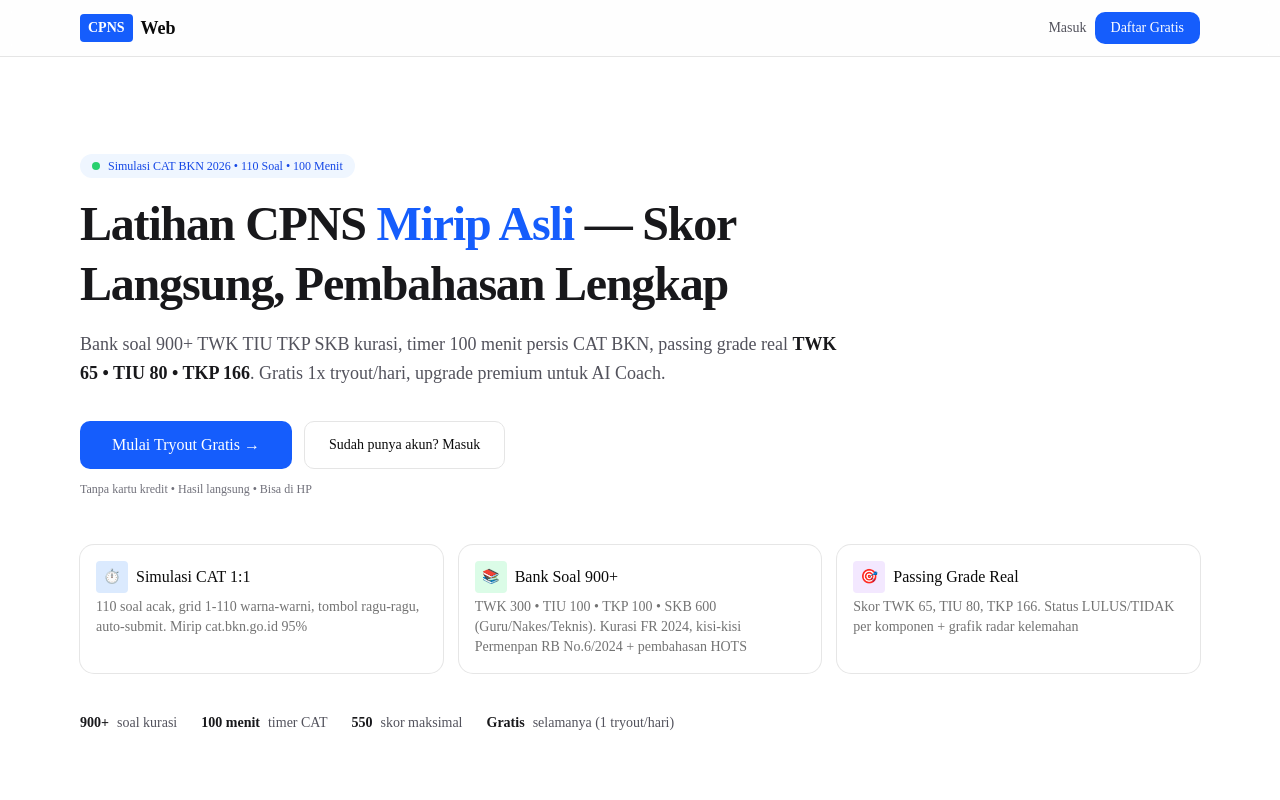
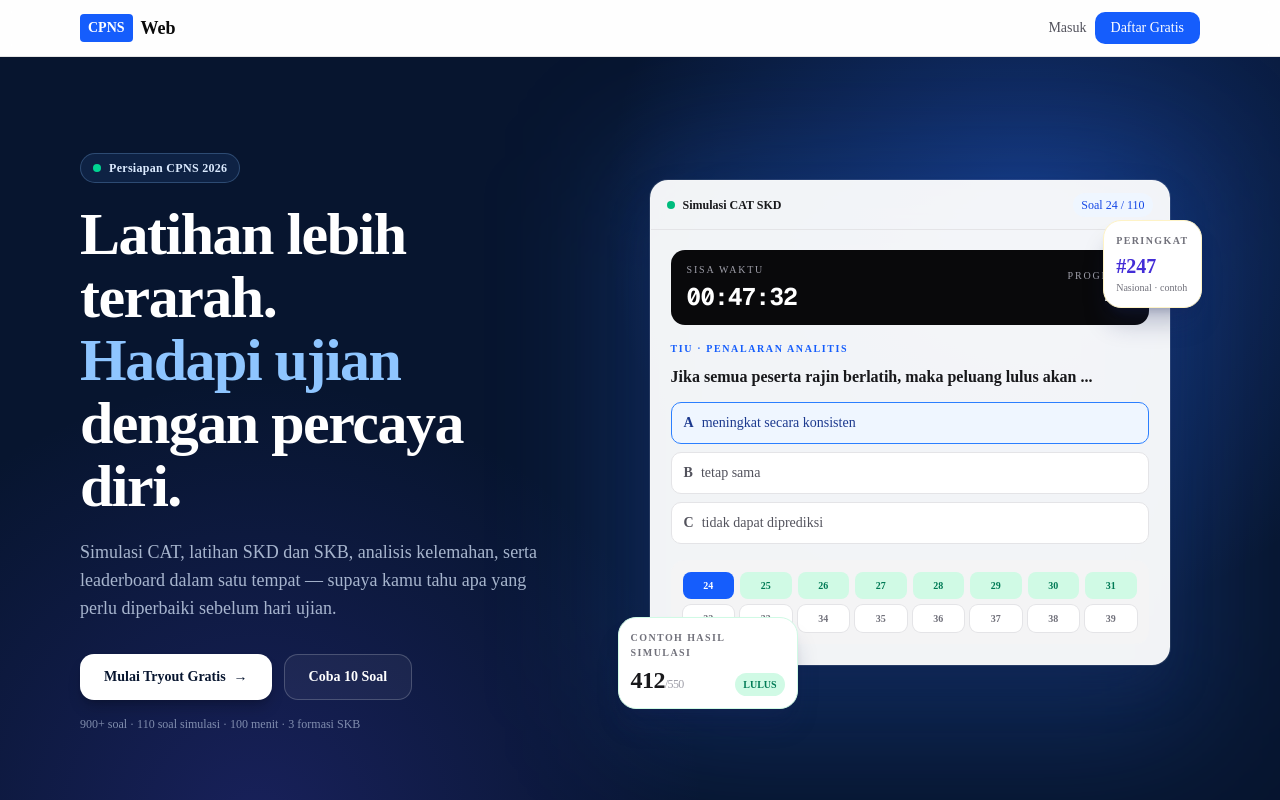
Before and after one commit to RhazorJavkins/CPNS_WEB, a Next.js app: page / in a window 1280 px wide. Shown: the top 800 px of the page. Built offline with nearby package versions, Linux system fonts and the light colour scheme; no server answers; the database is empty.

Commit message:
feat: redesign fase 1 hero product mockup

```diff
--- a/src/app/page.tsx
+++ b/src/app/page.tsx
@@ -1,7 +1,7 @@
 import Link from "next/link";
-import { Button } from "@/components/ui/button";
 import { Card, CardContent, CardDescription, CardHeader, CardTitle } from "@/components/ui/card";
 import LandingAkbarWrapper from "@/components/akbar/LandingAkbarWrapper";
+import HeroSection from "@/components/landing/HeroSection";
 
 function FAQSchema() {
   const faq = {
@@ -34,72 +34,17 @@
       </header>
 
       {/* Hero */}
+      <HeroSection />
       <LandingAkbarWrapper />
       <section className="flex-1 bg-white dark:bg-zinc-900">
         <div className="max-w-6xl mx-auto px-4 py-16 md:py-24">
-          <div className="max-w-3xl">
-            <div className="inline-flex items-center gap-2 bg-blue-50 dark:bg-blue-950 text-blue-700 dark:text-blue-300 px-3 py-1 rounded-full text-xs font-medium mb-4">
-              <span className="w-2 h-2 bg-green-500 rounded-full animate-pulse" />
-              Simulasi CAT BKN 2026 • 110 Soal • 100 Menit
-            </div>
-            <h1 className="text-4xl md:text-5xl font-bold tracking-tight text-zinc-900 dark:text-white leading-tight">
-              Latihan CPNS <span className="text-blue-600">Mirip Asli</span> — Skor Langsung, Pembahasan Lengkap
-            </h1>
-            <p className="mt-4 text-lg text-zinc-600 dark:text-zinc-400 leading-relaxed">
-              Bank soal 900+ TWK TIU TKP SKB kurasi, timer 100 menit persis CAT BKN, passing grade real <span className="font-semibold text-zinc-900 dark:text-white">TWK 65 • TIU 80 • TKP 166</span>. Gratis 1x tryout/hari, upgrade premium untuk AI Coach.
-            </p>
-            <div className="mt-8 flex flex-col sm:flex-row gap-3">
-              <Link href="/dashboard" className="inline-flex items-center justify-center h-12 px-8 text-base bg-blue-600 text-white rounded-lg font-medium hover:bg-blue-700">Mulai Tryout Gratis →</Link>
-              <Link href="/login" className="inline-flex items-center justify-center h-12 px-6 border rounded-lg text-sm font-medium hover:bg-zinc-50 dark:hover:bg-zinc-800">Sudah punya akun? Masuk</Link>
-            </div>
-            <p className="mt-3 text-xs text-zinc-500">Tanpa kartu kredit • Hasil langsung • Bisa di HP</p>
+          <div className="grid gap-4 md:grid-cols-3">
+            <Card><CardHeader><CardTitle className="text-base">Simulasi CAT realistis</CardTitle><CardDescription>Timer, navigasi soal, dan hasil otomatis untuk melatih ritme sebelum hari ujian.</CardDescription></CardHeader></Card>
+            <Card><CardHeader><CardTitle className="text-base">Analisis yang bisa ditindaklanjuti</CardTitle><CardDescription>Lihat komponen yang perlu diperbaiki, bukan hanya angka skor total.</CardDescription></CardHeader></Card>
+            <Card><CardHeader><CardTitle className="text-base">SKD sampai SKB</CardTitle><CardDescription>Latihan SKD dan tiga formasi SKB dalam satu akun.</CardDescription></CardHeader></Card>
           </div>
-
-          {/* Feature cards */}
-          <div className="grid md:grid-cols-3 gap-4 mt-12">
-            <Card>
-              <CardHeader>
-                <CardTitle className="text-base flex items-center gap-2">
-                  <span className="w-8 h-8 bg-blue-100 dark:bg-blue-900 rounded flex items-center justify-center text-sm">⏱️</span>
-                  Simulasi CAT 1:1
-                </CardTitle>
-                <CardDescription>110 soal acak, grid 1-110 warna-warni, tombol ragu-ragu, auto-submit. Mirip cat.bkn.go.id 95%</CardDescription>
-              </CardHeader>
-            </Card>
-            <Card>
-              <CardHeader>
-                <CardTitle className="text-base flex items-center gap-2">
-                  <span className="w-8 h-8 bg-green-100 dark:bg-green-900 rounded flex items-center justify-center text-sm">📚</span>
-                  Bank Soal 900+
-                </CardTitle>
-                <CardDescription>TWK 300 • TIU 100 • TKP 100 • SKB 600 (Guru/Nakes/Teknis). Kurasi FR 2024, kisi-kisi Permenpan RB No.6/2024 + pembahasan HOTS</CardDescription>
-              </CardHeader>
-            </Card>
-            <Card>
-              <CardHeader>
-                <CardTitle className="text-base flex items-center gap-2">
-                  <span className="w-8 h-8 bg-purple-100 dark:bg-purple-900 rounded flex items-center justify-center text-sm">🎯</span>
-                  Passing Grade Real
-                </CardTitle>
-                <CardDescription>Skor TWK 65, TIU 80, TKP 166. Status LULUS/TIDAK per komponen + grafik radar kelemahan</CardDescription>
-              </CardHeader>
-            </Card>
-          </div>
-
-          {/* Social proof */}
-          <div className="mt-10 flex flex-wrap items-center gap-6 text-sm text-zinc-600 dark:text-zinc-400">
-            <div className="flex items-center gap-2">
-              <span className="font-semibold text-zinc-900 dark:text-white">900+</span> soal kurasi
-            </div>
-            <div className="flex items-center gap-2">
-              <span className="font-semibold text-zinc-900 dark:text-white">100 menit</span> timer CAT
-            </div>
-            <div className="flex items-center gap-2">
-              <span className="font-semibold text-zinc-900 dark:text-white">550</span> skor maksimal
-            </div>
-            <div className="flex items-center gap-2">
-              <span className="font-semibold text-zinc-900 dark:text-white">Gratis</span> selamanya (1 tryout/hari)
-            </div>
+          <div className="mt-8 flex flex-wrap items-center gap-x-6 gap-y-3 text-sm text-zinc-600 dark:text-zinc-400">
+            <span><strong className="text-zinc-900 dark:text-white">900+</strong> soal</span><span><strong className="text-zinc-900 dark:text-white">110</strong> soal simulasi</span><span><strong className="text-zinc-900 dark:text-white">100 menit</strong> timer CAT</span><span><strong className="text-zinc-900 dark:text-white">3</strong> formasi SKB</span>
           </div>
         </div>
       </section>
--- /dev/null
+++ b/src/components/landing/HeroSection.tsx
@@ -0,0 +1,23 @@
+import Link from "next/link";
+import ProductPreview from "@/components/landing/ProductPreview";
+
+export default function HeroSection() {
+  return (
+    <section className="relative isolate overflow-hidden bg-[#07152f] text-white">
+      <div className="absolute inset-0 -z-10 bg-[radial-gradient(circle_at_80%_20%,rgba(37,99,235,0.34),transparent_35%),radial-gradient(circle_at_20%_100%,rgba(79,70,229,0.24),transparent_35%)]" aria-hidden="true" />
+      <div className="mx-auto grid max-w-6xl items-center gap-12 px-4 py-14 sm:py-20 lg:grid-cols-[0.9fr_1.1fr] lg:gap-16 lg:py-24">
+        <div className="max-w-xl">
+          <p className="mb-5 inline-flex items-center gap-2 rounded-full border border-blue-300/25 bg-blue-400/10 px-3 py-1.5 text-xs font-semibold tracking-wide text-blue-100"><span className="h-2 w-2 rounded-full bg-emerald-400" /> Persiapan CPNS 2026</p>
+          <h1 className="text-4xl font-black leading-[1.05] tracking-tight sm:text-5xl lg:text-6xl">Latihan lebih terarah.<br /><span className="text-blue-300">Hadapi ujian</span> dengan percaya diri.</h1>
+          <p className="mt-5 max-w-lg text-base leading-7 text-blue-100/75 sm:text-lg">Simulasi CAT, latihan SKD dan SKB, analisis kelemahan, serta leaderboard dalam satu tempat — supaya kamu tahu apa yang perlu diperbaiki sebelum hari ujian.</p>
+          <div className="mt-8 flex flex-col gap-3 sm:flex-row">
+            <Link href="/dashboard" className="inline-flex min-h-11 items-center justify-center rounded-xl bg-white px-6 py-3 text-sm font-bold text-[#07152f] shadow-lg shadow-black/20 transition hover:bg-blue-50 focus-visible:outline-2 focus-visible:outline-offset-2 focus-visible:outline-white">Mulai Tryout Gratis <span className="ml-2">→</span></Link>
+            <Link href="/latihan" className="inline-flex min-h-11 items-center justify-center rounded-xl border border-white/20 bg-white/5 px-6 py-3 text-sm font-semibold text-white transition hover:bg-white/10 focus-visible:outline-2 focus-visible:outline-offset-2 focus-visible:outline-white">Coba 10 Soal</Link>
+          </div>
+          <p className="mt-4 text-xs text-blue-100/55">900+ soal · 110 soal simulasi · 100 menit · 3 formasi SKB</p>
+        </div>
+        <ProductPreview />
+      </div>
+    </section>
+  );
+}
--- /dev/null
+++ b/src/components/landing/ProductPreview.tsx
@@ -0,0 +1,36 @@
+export default function ProductPreview() {
+  return (
+    <div className="relative mx-auto w-full max-w-[520px] pb-8 sm:pb-10">
+      <div className="absolute -inset-8 -z-10 rounded-[3rem] bg-blue-500/20 blur-3xl" aria-hidden="true" />
+      <div className="relative overflow-hidden rounded-2xl border border-white/15 bg-white/95 text-zinc-900 shadow-2xl shadow-blue-950/40 ring-1 ring-white/10">
+        <div className="flex items-center justify-between border-b border-zinc-200 px-4 py-3 text-xs">
+          <div className="flex items-center gap-2 font-semibold"><span className="h-2 w-2 rounded-full bg-emerald-500" /> Simulasi CAT SKD</div>
+          <span className="rounded-full bg-blue-50 px-2 py-1 font-medium text-blue-700">Soal 24 / 110</span>
+        </div>
+        <div className="grid gap-4 p-4 sm:p-5">
+          <div className="flex items-center justify-between rounded-xl bg-zinc-950 px-4 py-3 text-white">
+            <div><p className="text-[10px] uppercase tracking-[0.18em] text-zinc-400">Sisa waktu</p><p className="mt-1 font-mono text-2xl font-bold tracking-tight">00:47:32</p></div>
+            <div className="text-right"><p className="text-[10px] uppercase tracking-[0.18em] text-zinc-400">Progress</p><p className="mt-1 text-sm font-semibold">22%</p></div>
+          </div>
+          <div>
+            <p className="text-[10px] font-semibold uppercase tracking-[0.16em] text-blue-600">TIU · Penalaran Analitis</p>
+            <p className="mt-2 text-base font-semibold leading-relaxed">Jika semua peserta rajin berlatih, maka peluang lulus akan ...</p>
+            <div className="mt-3 grid gap-2 text-sm">
+              {["A. meningkat secara konsisten", "B. tetap sama", "C. tidak dapat diprediksi"].map((option, index) => <div key={option} className={`rounded-lg border px-3 py-2.5 ${index === 0 ? "border-blue-500 bg-blue-50 text-blue-900" : "border-zinc-200 bg-white text-zinc-600"}`}><span className="mr-2 font-semibold">{option.slice(0, 1)}</span>{option.slice(3)}</div>)}
+            </div>
+          </div>
+          <div className="grid grid-cols-8 gap-1.5 rounded-xl bg-zinc-100 p-3 text-center text-[10px] font-semibold">
+            {Array.from({ length: 16 }, (_, i) => <span key={i} className={`rounded-md py-1.5 ${i === 0 ? "bg-blue-600 text-white" : i < 8 ? "bg-emerald-100 text-emerald-700" : "bg-white text-zinc-500 ring-1 ring-zinc-200"}`}>{i + 24}</span>)}
+          </div>
+        </div>
+      </div>
+      <div className="absolute -bottom-1 -left-2 w-[180px] rounded-2xl border border-emerald-100 bg-white p-3 text-zinc-900 shadow-xl shadow-blue-950/25 sm:-left-8" aria-label="Contoh hasil simulasi">
+        <p className="text-[10px] font-semibold uppercase tracking-[0.14em] text-zinc-500">Contoh hasil simulasi</p>
+        <div className="mt-1 flex items-end justify-between"><span className="text-2xl font-black tracking-tight">412<span className="text-xs font-medium text-zinc-400">/550</span></span><span className="rounded-full bg-emerald-100 px-2 py-1 text-[10px] font-bold text-emerald-700">LULUS</span></div>
+      </div>
+      <div className="absolute -right-2 top-10 rounded-2xl border border-amber-100 bg-white p-3 text-zinc-900 shadow-xl shadow-blue-950/25 sm:-right-8" aria-label="Contoh peringkat simulasi">
+        <p className="text-[10px] font-semibold uppercase tracking-[0.14em] text-zinc-500">Peringkat</p><p className="mt-1 text-xl font-black text-indigo-700">#247</p><p className="text-[10px] text-zinc-500">Nasional · contoh</p>
+      </div>
+    </div>
+  );
+}
```
